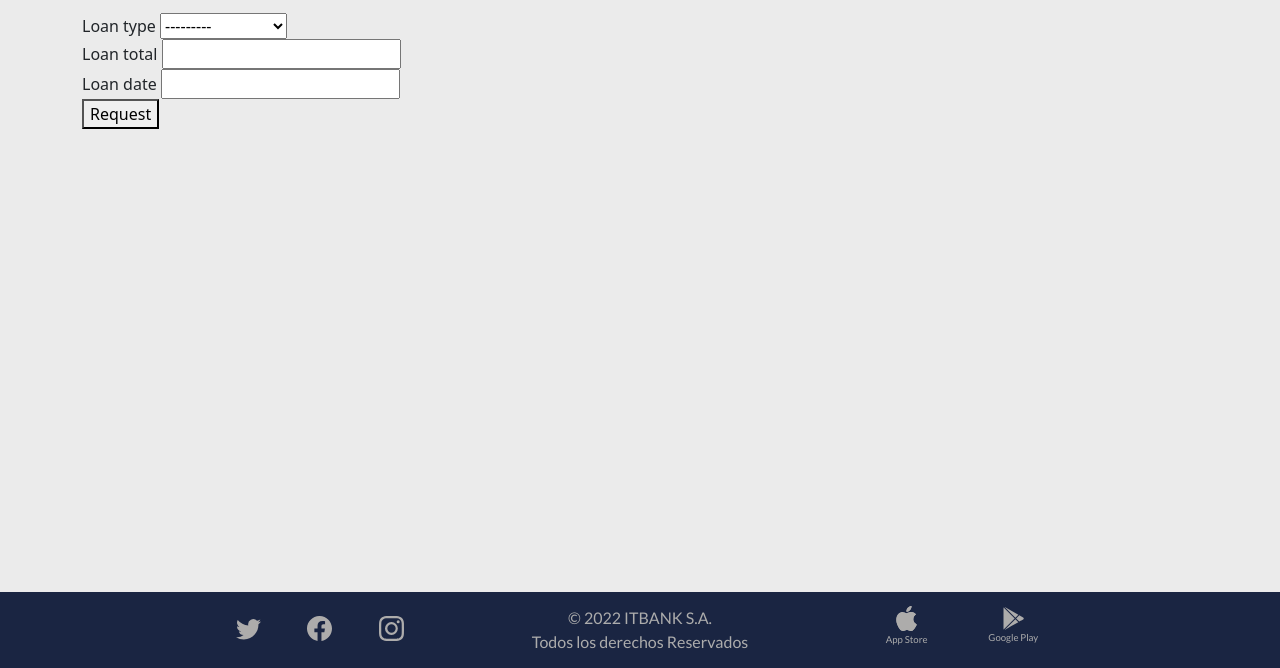
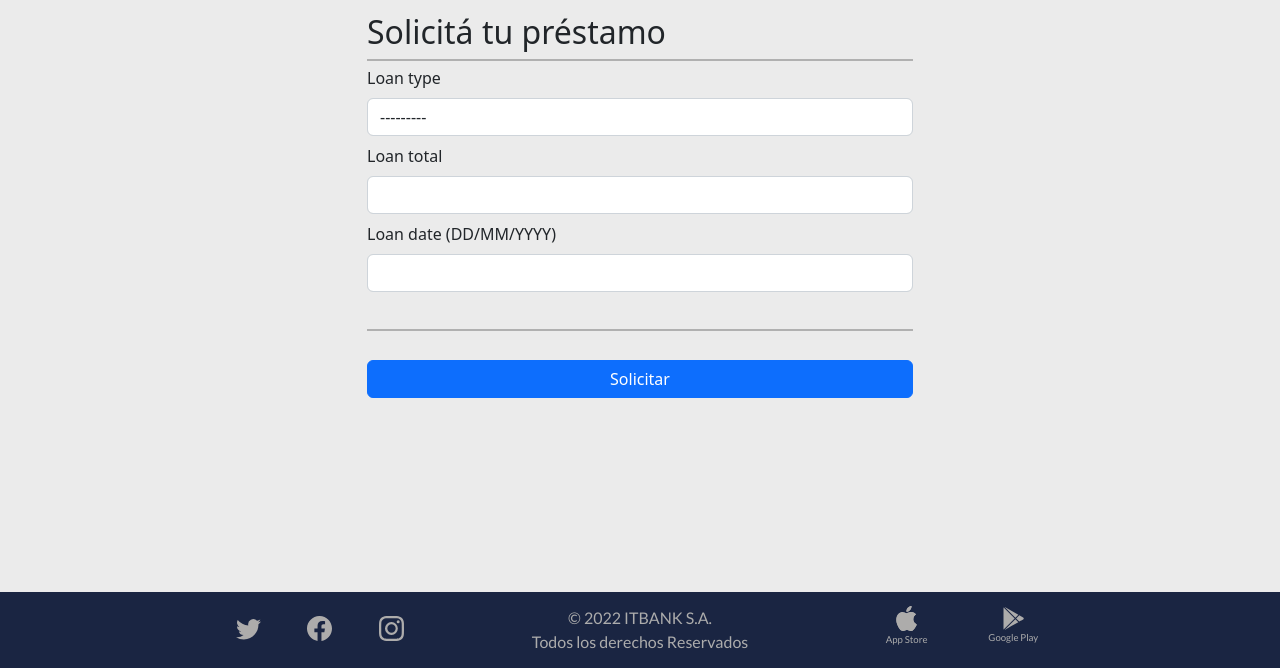
Before and after one commit to Federexi/ITBA-sprint-7-final, a Django app: page /homebanking/prestamos/ in a window 1280 px wide. Shown: the part 132-800 px from the top of the page. Run offline with Django 4.2, Linux system fonts and the light colour scheme; a user stored in the database is signed in; some libraries are stand-ins or nearby versions.

Commit message:
Prestamos: diseño y filtro de fecha

```diff
--- a/homebanking/Clientes/template/Clientes/inicio.html
+++ b/homebanking/Clientes/template/Clientes/inicio.html
@@ -19,7 +19,7 @@
         <div class="sticky-top">
             <nav class="navbar navbar-dark navbar-expand-sm head">
               <div class="container-fluid">
-                <a class="navbar-brand barra" href="index.html">
+                <a class="navbar-brand barra" href="{% url 'index' %}">
                   <img src= "{% static 'images/logo itbank blanco.png' %}" alt="Logo itbank" class="d-inline-block align-text-top logo">
                 </a>
                 <button class="navbar-toggler" type="button" data-bs-toggle="collapse" data-bs-target="#navbarSupportedContent" aria-controls="navbarSupportedContent" aria-expanded="false" aria-label="Toggle navigation">
--- a/homebanking/Cuentas/urls.py
+++ b/homebanking/Cuentas/urls.py
@@ -5,7 +5,7 @@ from . import views
 urlpatterns = [
     path('actividad/',views.act, name = 'act'),
     path('configuracion/', views.conf, name = 'conf'),
-    path('hub/',  views.hub, name = 'hub'),
+    path('',  views.hub, name = 'hub'),
     path('inversiones/', views.inv, name = 'inv'),
     path('seguridad/', views.seg, name = 'seg'),
     path('transferencias/', views.transf, name = 'transf'),
--- a/homebanking/Prestamos/template/Prestamos/prestamos.html
+++ b/homebanking/Prestamos/template/Prestamos/prestamos.html
@@ -44,7 +44,7 @@
             </nav>
           </div>
 
-          <div class="container">
+          <!-- <div class="container">
             {% if success_msg %}
                 <p class="alert alert-success">{{success_msg}}</p>
             {% endif %}
@@ -61,7 +61,47 @@
                 {% endfor %}
                 <button type="submit">Request</button>
             </form>
-        </div>
-            {% endblock %}
+          </div> -->
+
+          <div class="container">
+            <div class="row">
+              <div class="col-md-6 offset-md-3">
+                <h2>Solicitá tu préstamo</h2>
+                <hr>
+                <form method="POST">
+                  {% csrf_token %}
+                  {% for field in form %}
+                    {% if not field.label == 'Loan date' %}
+                      <div class="form-group mb-2">
+                          <label for="{{field.label}}" class="form-label">{{field.label}}</label>
+                          {{field}}
+                      </div>
+                      {% endif %}
+                      {% if field.label == 'Loan date' %}
+                      <div class="form-group mb-2">
+                        <label for="{{field.label}}" class="form-label">{{field.label}} (DD/MM/YYYY)</label>
+                        {{field}}
+                      </div>
+                      {% endif %}
+                  {% endfor %}
+                  <br>
+                  <hr>
+                  <br>
+                  <button type="submit" class="btn btn-primary btn-md col-12" >Solicitar</button>
+                  <br>
+                </form>
+                {% if success_msg %}
+                  <p class="alert alert-success cent">{{success_msg}}</p>
+                {% endif %}
+                {% for error in form.non_field_errors %}
+                  <p class="alert alert-danger cent">{{error}}</p>
+                {% endfor %}
+              </div>
+            </div>
+          </div>
+
+
+          {% endblock %}
+
     </body>
 </html>
--- a/homebanking/Prestamos/views.py
+++ b/homebanking/Prestamos/views.py
@@ -8,6 +8,7 @@ from .forms import LoanForm
 from django.urls import reverse_lazy
 from django.contrib.auth.decorators import login_required
 from django.utils.decorators import method_decorator
+from datetime import datetime
 
 
 @method_decorator(login_required, name='dispatch')
@@ -19,12 +20,19 @@ class LoanRequest(generic.CreateView):
     def form_valid(self, form):
         user = self.request.user
         cliente = Cliente.objects.get(user_id = user.id)
+        hoy = datetime.date(datetime.now())
+        diaenform = form.cleaned_data.get('loan_date')
+
         if not cliente.approve_loan(form.cleaned_data.get('loan_total')):
-            form.add_error(field = None, error = 'Prestamo no aprobado')
+            form.add_error(field = None, error = 'Préstamo rechazado')
+            return self.form_invalid(form)
+
+        if not diaenform >= hoy:
+            form.add_error(field = None, error = 'La fecha solicitada es inválida')
             return self.form_invalid(form)
 
         else:
             form.instance.customer_id = cliente.customer_id
             super(LoanRequest, self).form_valid(form)
 
-        return render(self.request, 'Prestamos/template/Prestamos/prestamos.html', context={'form': form, 'success_msg': 'Prestamo aprobado!'})
+        return render(self.request, 'Prestamos/template/Prestamos/prestamos.html', context={'form': form, 'success_msg': 'Préstamo aprobado!'})
--- a/homebanking/homebanking/static/css/prestamos.css
+++ b/homebanking/homebanking/static/css/prestamos.css
@@ -208,6 +208,40 @@ hr{
     background-color: #343434;
 }
 
+input,select{
+  display: block;
+  width: 100%;
+  padding: 0.375rem 0.75rem;
+  font-size: 1rem;
+  font-weight: 400;
+  line-height: 1.5;
+  color: #212529;
+  background-color: #fff;
+  background-clip: padding-box;
+  border: 1px solid #ced4da;
+  -webkit-appearance: none;
+  -moz-appearance: none;
+  appearance: none;
+  border-radius: 0.375rem;
+  transition: border-color 0.15s ease-in-out, box-shadow 0.15s ease-in-out;
+}
+
+input:hover{
+    color: #212529;
+    background-color: #fff;
+    border-color: #86b7fe;
+    outline: 0;
+    box-shadow: 0 0 0 0.25rem rgba(13, 110, 253, 0.25);
+}
+
+select:hover{
+    color: #212529;
+    background-color: #fff;
+    border-color: #86b7fe;
+    outline: 0;
+    box-shadow: 0 0 0 0.25rem rgba(13, 110, 253, 0.25);
+}
+
 
 /* media */
 
--- a/homebanking/homebanking/urls.py
+++ b/homebanking/homebanking/urls.py
@@ -5,9 +5,9 @@ from django.contrib.auth.views import LoginView , logout_then_login
 
 urlpatterns = [
     path('admin/', admin.site.urls),
-    path('homebanking/', include('Clientes.urls')),
+    path('', include('Clientes.urls')),
     path('homebanking/', include('Cuentas.urls')),
-    path('homebanking/', include('Login.urls')),
+    path('login/', include('Login.urls')),
     path('homebanking/', include('Prestamos.urls')),
     path('homebanking/', include('Tarjetas.urls')),
     path('logout/', logout_then_login, name='logout'),
```
Also changed, not shown: homebanking/itbank.db.
